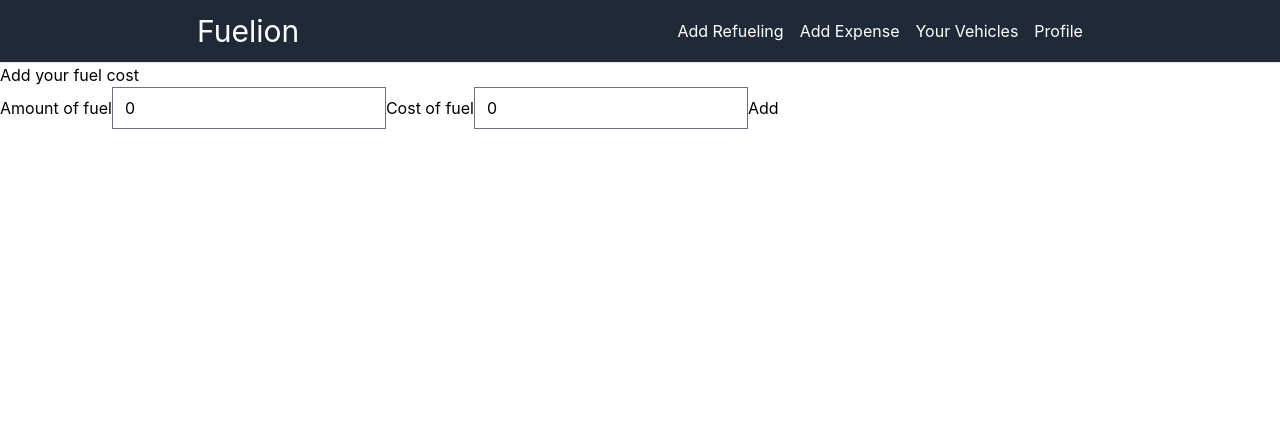
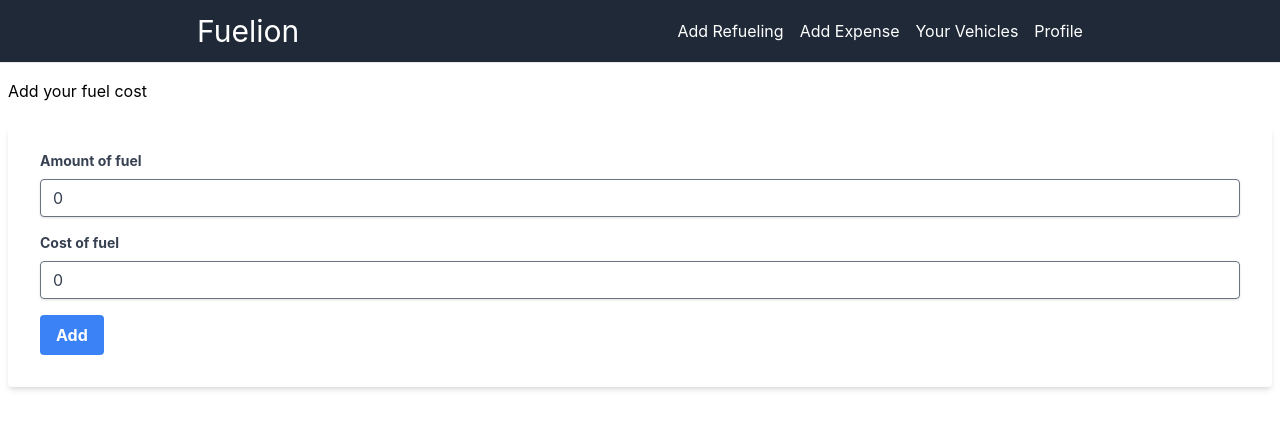
Before and after one commit to Bedol/fuelion-tracker, a Next.js app: page /fueling/new in a window 1280 px wide. Shown: the top 428 px of the page. Built offline with nearby package versions, Linux system fonts and the light colour scheme.

Commit message:
style: basic fueling form

```diff
--- a/pages/fueling/new.tsx
+++ b/pages/fueling/new.tsx
@@ -2,19 +2,20 @@ import { useRouter } from "next/router";
 import React from "react";
 
 const NewFueling = () => {
-  const [amount, setAmount] = React.useState(0);
-  const [cost, setCost] = React.useState(0);
+  const [formData, setFormData] = React.useState({
+    amount: 0,
+    cost: 0,
+  });
   const router = useRouter();
 
   const handleSubmit = async (e: React.SyntheticEvent) => {
     e.preventDefault();
-    const body = { amount, cost };
 
     try {
       await fetch("/api/fueling", {
         method: "POST",
         headers: { "Content-Type": "application/json" },
-        body: JSON.stringify(body),
+        body: JSON.stringify(formData),
       });
 
       await router.push("/fueling/new");
@@ -24,11 +25,11 @@ const NewFueling = () => {
   };
 
   return (
-    <div>
-      <h2>Add your fuel cost</h2>
+    <div className="px-2 py-4">
+      <h2 className="mb-6">Add your fuel cost</h2>
 
-      <form>
-        {/* data */}
+      <form className="bg-white shadow-md rounded px-8 pt-6 pb-8 mb-4">
+        {/* date */}
         {/* country */}
         {/* region */}
         {/* station */}
@@ -41,27 +42,50 @@ const NewFueling = () => {
         {/* tire type */}
         {/* air conditioning */}
 
-        <label htmlFor="amount">Amount of fuel</label>
+        <div className="mb-4">
+          <label
+            htmlFor="amount"
+            className="block text-gray-700 text-sm font-bold mb-2"
+          >
+            Amount of fuel
+          </label>
           <input
             type="number"
             name="amount"
             id="amount"
-          onChange={(e) => {
-            setAmount(e.target.valueAsNumber);
-          }}
-          value={amount}
+            className="shadow appearance-none border rounded w-full py-2 px-3 text-gray-700 leading-tight focus:outline-none focus:shadow-outline"
+            onChange={(e) =>
+              setFormData({ ...formData, amount: e.target.valueAsNumber })
+            }
+            value={formData.amount}
           />
+        </div>
 
-        <label htmlFor="cost">Cost of fuel</label>
+        <div className="mb-4">
+          <label
+            htmlFor="cost"
+            className="block text-gray-700 text-sm font-bold mb-2"
+          >
+            Cost of fuel
+          </label>
           <input
             type="number"
             name="cost"
             id="cost"
-          onChange={(e) => setCost(e.target.valueAsNumber)}
-          value={cost}
+            className="shadow appearance-none border rounded w-full py-2 px-3 text-gray-700 leading-tight focus:outline-none focus:shadow-outline"
+            onChange={(e) =>
+              setFormData({ ...formData, cost: e.target.valueAsNumber })
+            }
+            value={formData.cost}
           />
+        </div>
 
-        <input type="submit" value="Add" onClick={handleSubmit} />
+        <input
+          type="submit"
+          value="Add"
+          className="input-submit bg-blue-500 hover:bg-blue-700 text-white font-bold py-2 px-4 rounded focus:outline-none focus:shadow-outline"
+          onClick={handleSubmit}
+        />
       </form>
     </div>
   );
```
Lines whose indentation alone changed are shown as unchanged.
